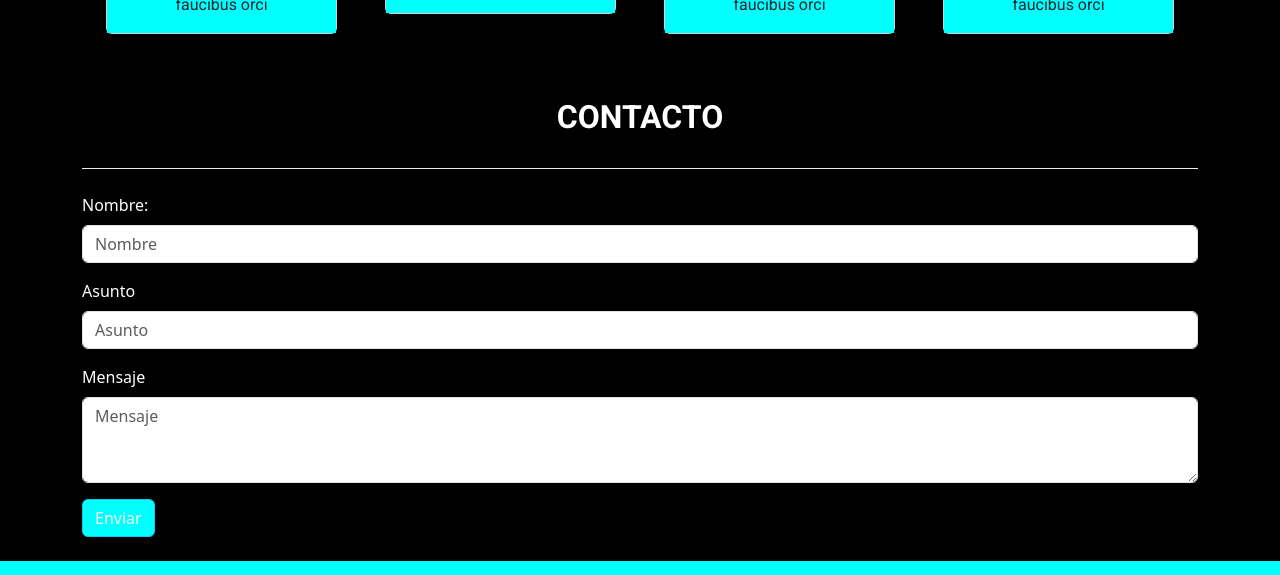
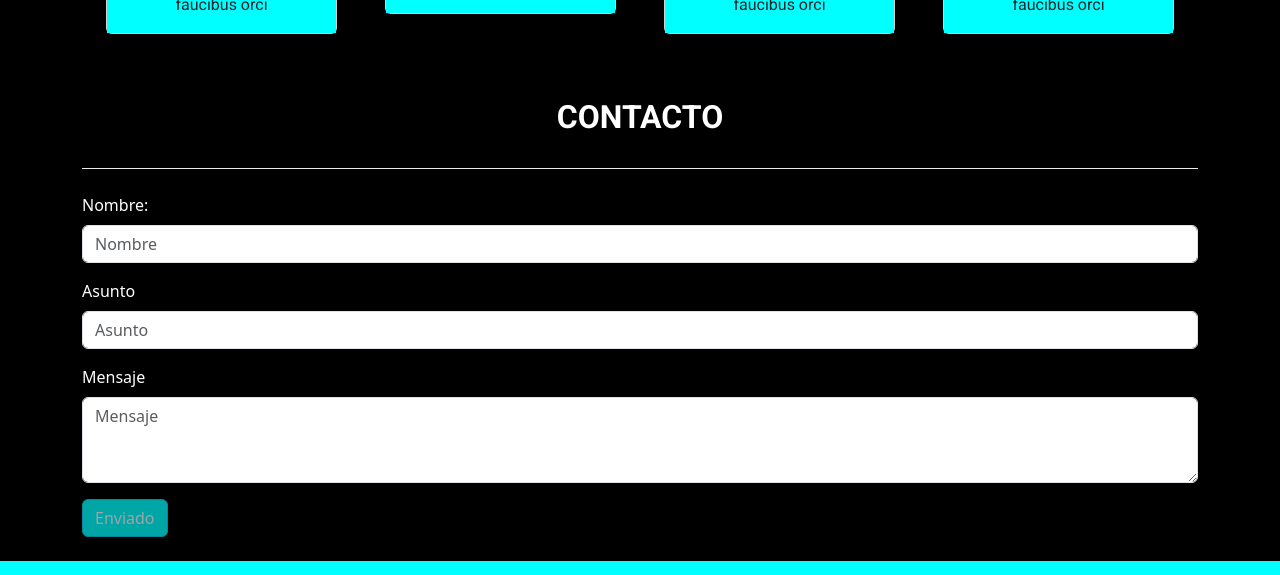
Before and after one commit to xSpookyDev/ProyectoFinalModulo2, a plain HTML site: page index.html in a window 1280 px wide. Both pictures are taken after a click on the button "Enviar". Shown: the part 1988-2563 px from the top of the page. Drawn offline with nearby package versions, Linux system fonts and the light colour scheme.

Commit message:
trabajo terminado

```diff
--- a/assets/js/script.js
+++ b/assets/js/script.js
@@ -27,3 +27,13 @@ $(document).ready(function() {
       }
     });
   });
+
+  //simular envio de formulario
+  $(document).ready(function() {
+    $('#enviarBtn').on('click', function() {
+      setTimeout(function() {
+        alert('¡El formulario ha sido enviado con éxito!');
+        $('#enviarBtn').text('Enviado').attr('disabled', 'disabled');
+      }, 1500);
+    });
+  });
--- a/index.html
+++ b/index.html
@@ -3,12 +3,21 @@
 <head>
     <meta charset="UTF-8">
     <meta name="viewport" content="width=device-width, initial-scale=1.0">
+    <meta name="Author" content="Ricardo Montecinos" />
+    <meta name="description" content="Proyecto vuelos" />
+    <meta
+      name="keywords"
+      content="viajes, viajar, html, bootcamp, , junior, programacion, vuelos"
+    />
     <title>Viajes Chile</title>
     <!--Bootstap-->
 <link href="https://cdn.jsdelivr.net/npm/bootstrap@5.3.2/dist/css/bootstrap.min.css" rel="stylesheet" integrity="sha384-T3c6CoIi6uLrA9TneNEoa7RxnatzjcDSCmG1MXxSR1GAsXEV/Dwwykc2MPK8M2HN" crossorigin="anonymous">
 
 <!--ESTILOS CSS-->
 <link rel="stylesheet" href="./assets/css/styles.css">
+
+<!--icono-->
+<link rel="shortcut icon" href="./assets/img/viajes.ico" type="image/x-icon">
 
 <!--Font awesome-->
 <link
@@ -265,13 +274,14 @@ referrerpolicy="no-referrer"
                   ></textarea>
                 </div>
                 <div class="pb-4 text-start" >
-                    <button type="button" class="btn btn-info text-light " style="background-color: aqua;">
+                  <button type="button" id="enviarBtn" class="btn btn-info text-light " style="background-color: aqua;">
                     Enviar
                   </button>
                 </div>
               </form>
             </section>
           </section>
+
 
         <!--fin formularios-->
 
```
Also changed, not shown: assets/img/viajes.ico (added). Lines whose indentation alone changed are shown as unchanged.
